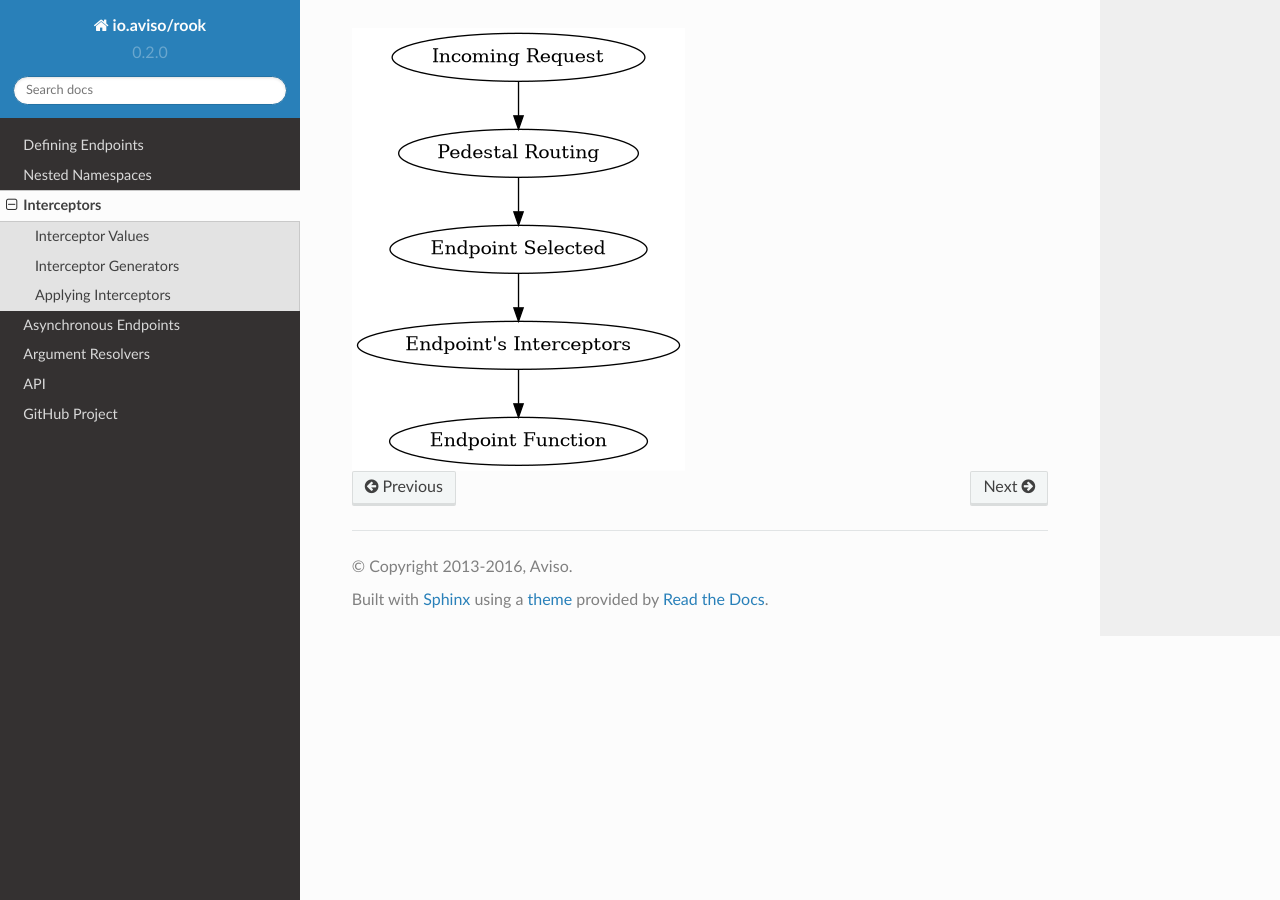
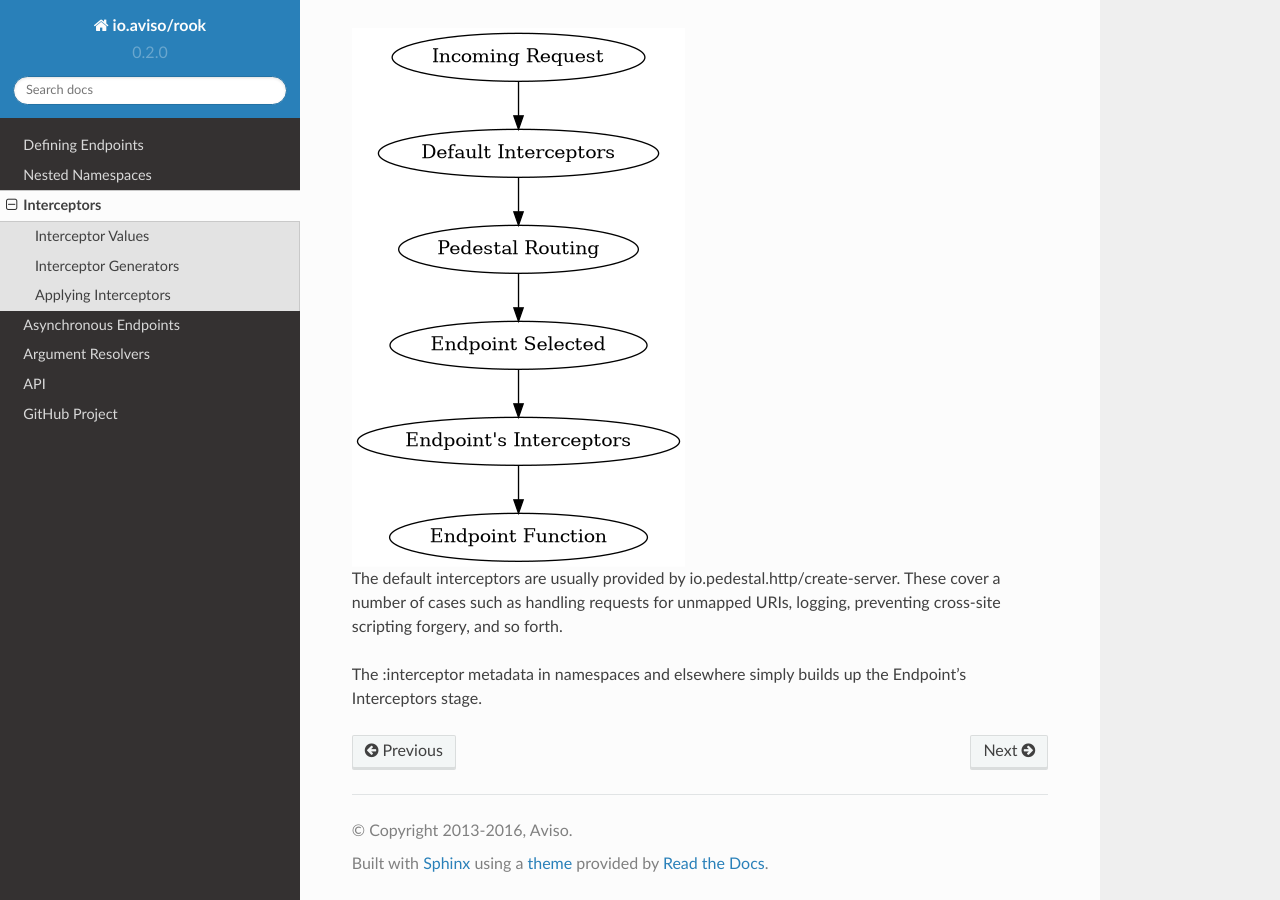
Before and after one commit to AvisoNovate/rook, a Sphinx documentation site: the page built from docs/interceptors.rst, in a window 1280 px wide and 900 px high, scrolled down 1861 px. Built offline with Sphinx 7.4.7 and the Read the Docs theme 2.0.0, drawn with Linux system fonts in a browser that asks for light colours.

Commit message:
Properly distinguish between default and endpoint interceptors

```diff
--- a/docs/interceptors.rst
+++ b/docs/interceptors.rst
@@ -79,11 +79,20 @@ particular endpoint to handle the request.
 
     digraph {
         incoming [label="Incoming Request"];
+        definterceptors [label="Default Interceptors"];
         routing [label="Pedestal Routing"];
         endpoint [label="Endpoint Selected"];
         interceptors [label="Endpoint's Interceptors"];
         fn [label="Endpoint Function"];
 
-        incoming -> routing -> endpoint -> interceptors -> fn;
+        incoming -> definterceptors -> routing -> endpoint -> interceptors -> fn;
 
     }
+
+
+The default interceptors are usually provided by io.pedestal.http/create-server.
+These cover a number of cases such as handling requests for unmapped URIs,
+logging, preventing cross-site scripting forgery, and so forth.
+
+The :interceptor metadata in namespaces and elsewhere simply builds up the Endpoint's Interceptors
+stage.
```
